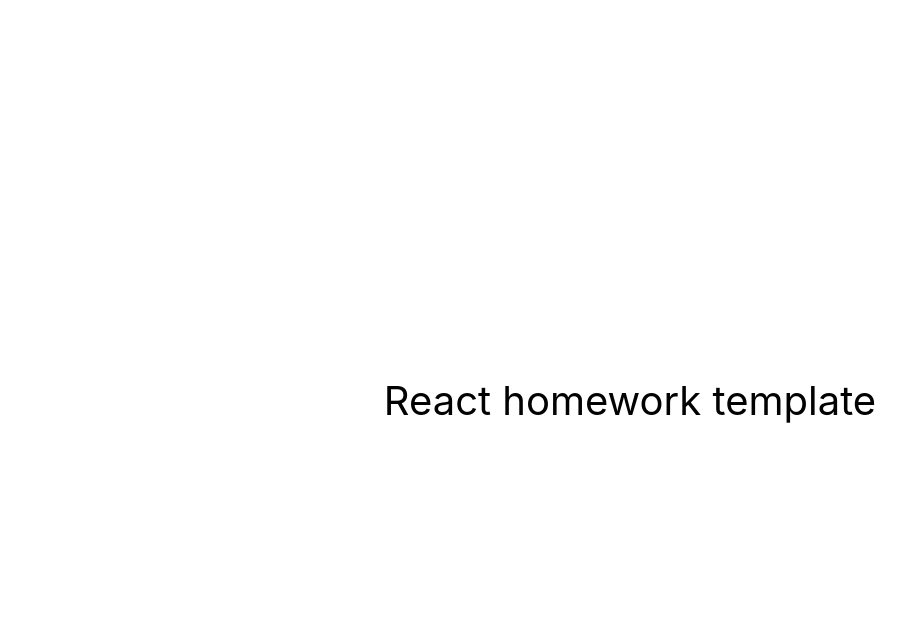
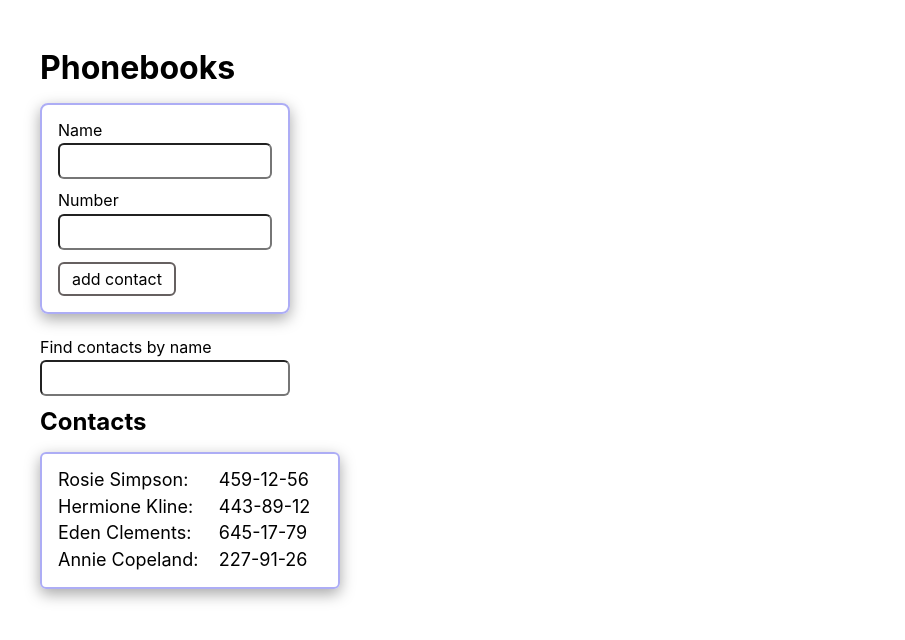
Before and after one commit to Igor-Konyaga/goit-react-hw-02-phonebook, a React (Create React App) app: page / in a window 1280 px wide. Shown: the top 640 px of the page, without its empty margins (10-915 px from the left). Built offline with nearby package versions, Linux system fonts and the light colour scheme.

Commit message:
change task

```diff
--- a/package.json
+++ b/package.json
@@ -7,6 +7,7 @@
     "@testing-library/jest-dom": "^5.16.3",
     "@testing-library/react": "^12.1.4",
     "@testing-library/user-event": "^13.5.0",
+    "normalize.css": "^8.0.1",
     "react": "^18.1.0",
     "react-dom": "^18.1.0",
     "react-scripts": "5.0.1",
--- a/src/components/App.jsx
+++ b/src/components/App.jsx
@@ -1,16 +1,33 @@
-export const App = () => {
-  return (
-    <div
-      style={{
-        height: '100vh',
-        display: 'flex',
-        justifyContent: 'center',
-        alignItems: 'center',
-        fontSize: 40,
-        color: '#010101'
-      }}
-    >
-      React homework template
-    </div>
-  );
-};
+import { Component } from 'react';
+import { ContactBook } from './Contact-book/ContactBook';
+import css from './App.module.css';
+
+export class App extends Component {
+  state = {
+    contacts: [
+      { id: 'id-1', name: 'Rosie Simpson', number: '459-12-56' },
+      { id: 'id-2', name: 'Hermione Kline', number: '443-89-12' },
+      { id: 'id-3', name: 'Eden Clements', number: '645-17-79' },
+      { id: 'id-4', name: 'Annie Copeland', number: '227-91-26' },
+    ],
+    name: '',
+    number: '',
+    filter: '',
+  };
+
+  formSubmit = data => {
+    this.state.contacts.push(data);
+    console.log(data);
+  };
+
+  render() {
+    return (
+      <div className={css.section}>
+        <ContactBook
+          contacts={this.state.contacts}
+          onSubmit={this.formSubmit}
+        />
+      </div>
+    );
+  }
+}
--- /dev/null
+++ b/src/components/App.module.css
@@ -0,0 +1,3 @@
+.section{
+	padding: 50px;
+}
--- /dev/null
+++ b/src/components/Contact-book/ContactBook.jsx
@@ -0,0 +1,97 @@
+import { Children, Component } from 'react';
+import css from './ContactBook.module.css';
+import { render } from '@testing-library/react';
+import { nanoid } from 'nanoid';
+
+export class ContactBook extends Component {
+  state = {
+    name: '',
+    number: '',
+    id: '',
+    filter: '',
+  };
+
+  handleInput = e => {
+    const currentValue = e.target.value;
+    const currentName = e.target.name;
+    this.setState({ [currentName]: currentValue, id: nanoid() });
+  };
+
+  onSearch = e => {
+    const currentValue = e.target.value;
+    this.setState({ filter: currentValue });
+  };
+
+  handleSubmit = e => {
+    e.preventDefault();
+
+    this.props.onSubmit(this.state);
+
+    this.reset();
+  };
+
+  reset = () => {
+    this.setState({
+      name: '',
+      number: '',
+    });
+  };
+
+  render() {
+    return (
+      <>
+        <h1 className={css.title}>Phonebooks</h1>
+        <form action="#" onSubmit={this.handleSubmit} className={css.form}>
+          <label className={css.label}>
+            Name
+            <input
+              className={css.input}
+              type="text"
+              onChange={this.handleInput}
+              value={this.state.name}
+              name="name"
+              required
+            />
+          </label>
+          <label className={css.label}>
+            Number
+            <input
+              className={css.input}
+              type="tel"
+              onChange={this.handleInput}
+              value={this.state.number}
+              name="number"
+              required
+            />
+          </label>
+
+          <button className={css.btn} type="submit">
+            add contact
+          </button>
+        </form>
+
+        <label className={css.label}>
+          Find contacts by name
+          <input
+            className={css.input}
+            onChange={this.onSearch}
+            value={this.state.filter}
+            type="text"
+          />
+        </label>
+
+        <h2 className={css.title}>Contacts</h2>
+        <ul className={css.list}>
+          {this.props.contacts.map(contact => {
+            return (
+              <li className={css.listItem} key={contact.id}>
+                <p className={css.itemName}>{contact.name}:</p>
+                <p className={css.itemTel}>{contact.number}</p>
+              </li>
+            );
+          })}
+        </ul>
+      </>
+    );
+  }
+}
--- /dev/null
+++ b/src/components/Contact-book/ContactBook.module.css
@@ -0,0 +1,80 @@
+.title {
+  margin-bottom: 16px;
+}
+
+.form {
+  padding: 16px;
+  margin-bottom: 24px;
+  width: 250px;
+
+  border: 2px solid #adadf5;
+  border-radius: 8px;
+  box-shadow: #00000059 0px 5px 15px;
+}
+
+.label {
+  display: flex;
+  flex-direction: column;
+  gap: 4px;
+
+  margin-bottom: 12px;
+}
+
+.btn {
+  padding: 6px 12px;
+
+  border: none;
+  border-radius: 6px;
+  border: 2px solid #666060;
+  background-color: #ffffff;
+  transition-duration: 250ms;
+  cursor: pointer;
+}
+
+.btn:hover,
+.btn:focus {
+  background-color: #fbe1aa;
+}
+
+.list {
+  padding: 16px;
+  margin: 0;
+  width: 300px;
+  min-height: 80px;
+
+  display: flex;
+  flex-direction: column;
+  gap: 6px;
+
+  list-style: none;
+  border: 2px solid #adadf5;
+  border-radius: 6px;
+  box-shadow: #00000059 0px 5px 15px;
+
+  font-size: 18px;
+}
+
+.listItem {
+  display: flex;
+  gap: 6px;
+}
+
+.itemName {
+  width: 60%;
+}
+.itemTel {
+  width: 40%;
+}
+.input {
+  padding: 4px 12px;
+  height: 36px;
+  max-width: 250px;
+
+  border-radius: 6px;
+  cursor: pointer;
+  outline: none;
+}
+.input:hover,
+.input:focus {
+  border-color: rgb(249, 140, 16);
+}
--- a/src/index.css
+++ b/src/index.css
@@ -1,5 +1,8 @@
-@import-normalize; /* bring in normalize.css styles */
+@import '../node_modules/normalize.css/normalize.css'; /* bring in normalize.css styles */
 
+* {
+  box-sizing: border-box;
+}
 body {
   margin: 0;
   font-family: -apple-system, BlinkMacSystemFont, 'Segoe UI', 'Roboto', 'Oxygen',
@@ -13,3 +16,12 @@ code {
   font-family: source-code-pro, Menlo, Monaco, Consolas, 'Courier New',
     monospace;
 }
+
+h1,
+h2,
+h3,
+ul,
+p {
+  margin: 0;
+  padding: 0;
+}
```
Also changed, not shown: 1 other file (tests, documents, lock files or other folders).
